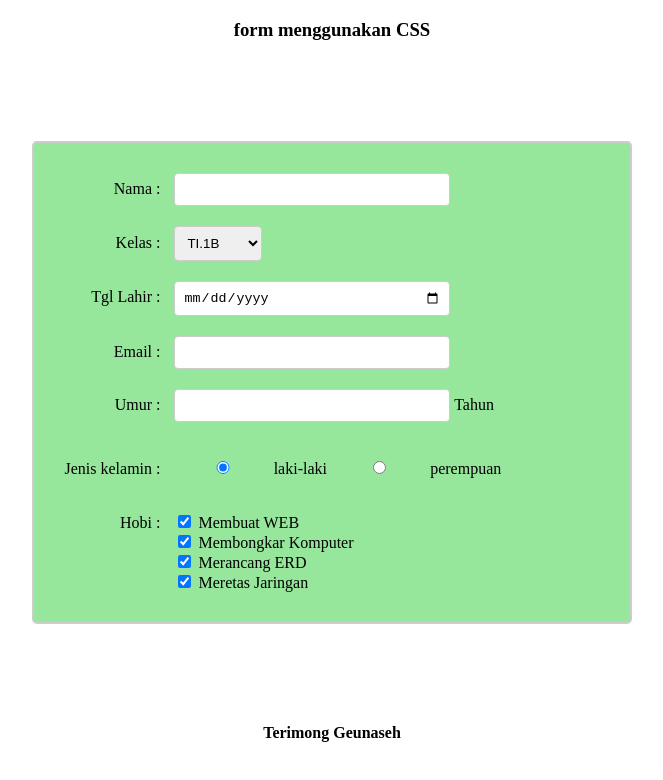
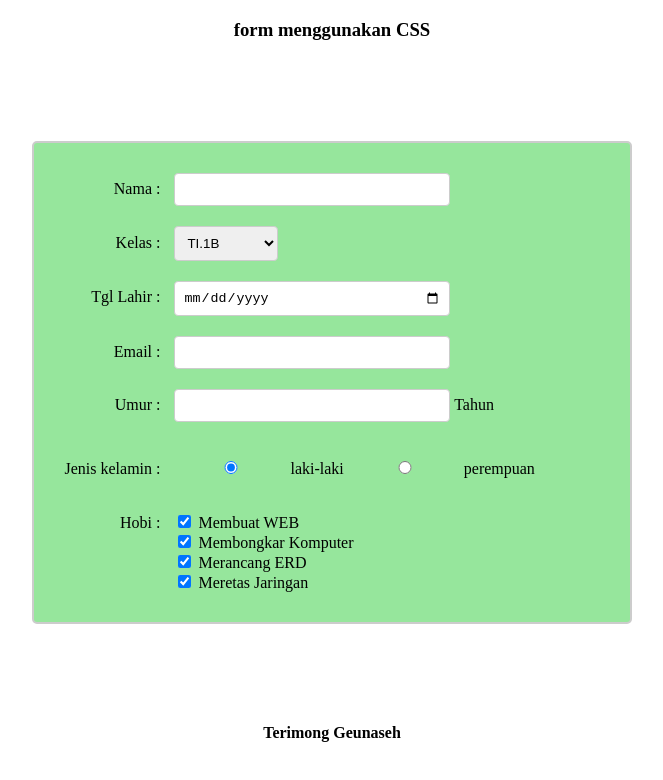
Before and after one commit to Nadilaarsyifa/Form-github-dan-hosting, a plain HTML site: page index.html in a window 1280 px wide. Shown: the whole page, without its empty margins (308-971 px from the left). Drawn offline with Linux system fonts and the light colour scheme.

Commit message:
commit 1

```diff
--- a/styles.css
+++ b/styles.css
@@ -36,5 +36,5 @@ select {
 
     input[type="radio"],
     select {
-        width: calc(20% - 20px); /* Mengurangi padding dari lebar input */
+        width: calc(25% - 30px); /* Mengurangi padding dari lebar input */
     }
```
